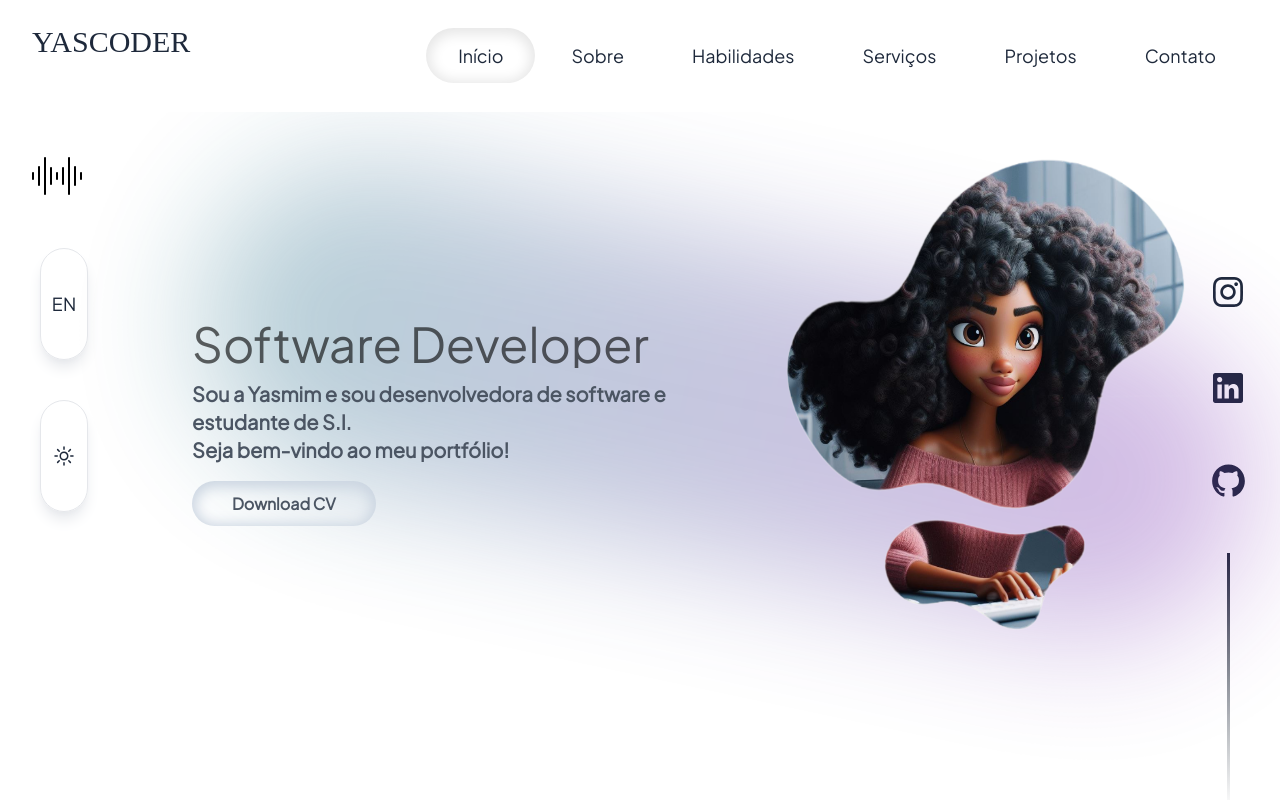
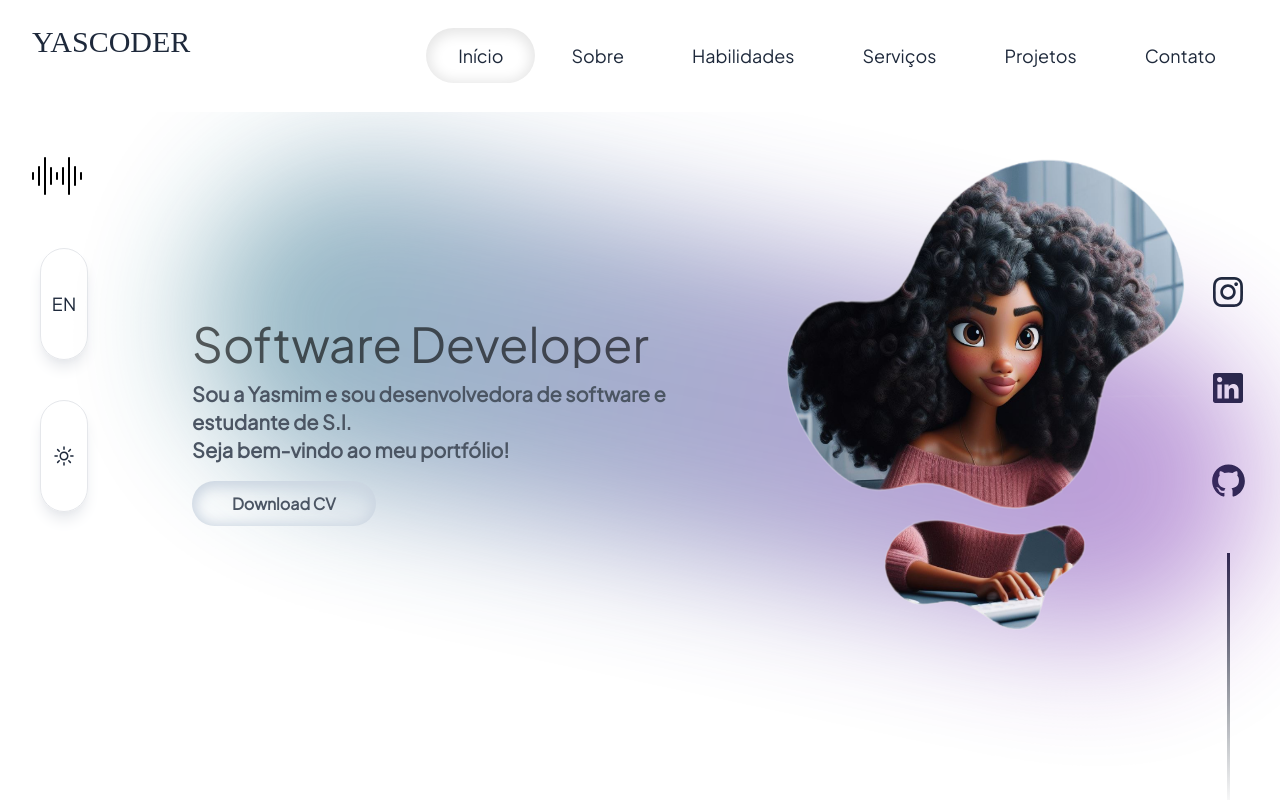
Before and after one commit to Penichezito/Portifolio-YASbarros, a React (Create React App) app: page / in a window 1280 px wide. Shown: the top 800 px of the page. Built offline with nearby package versions, Linux system fonts and the light colour scheme; a web font is replaced by a local one.

Commit message:
atualização

```diff
--- a/src/components/Home.js
+++ b/src/components/Home.js
@@ -77,8 +77,8 @@ export default function Home(){
                     </button>
                 </div>
 
-                <div class="absolute flex justify-center items-center top-40 left-28 md:top-44 md:left-[12rem] z-0 md:w-[67rem] md:h-[20rem] w-48 h-52">
-                    <div class="bg-gradient-to-r from-azul to-purpleLigth absolute inset-0 blur-3xl rounded-full opacity-30 transform rotate-12 origin-center"></div>
+                <div class="absolute flex justify-center items-center top-40 left-28 md:top-44 md:left-[12rem] z-0 md:w-[67rem] md:h-[20rem] w-48 h-60">
+                    <div class="bg-gradient-to-r from-azul to-purpleLigth absolute inset-0 blur-3xl rounded-full opacity-45 transform rotate-12 origin-center"></div>
                 </div>
 
                 <div className="z-10 flex flex-col-reverse md:flex-row gap-16">
```
